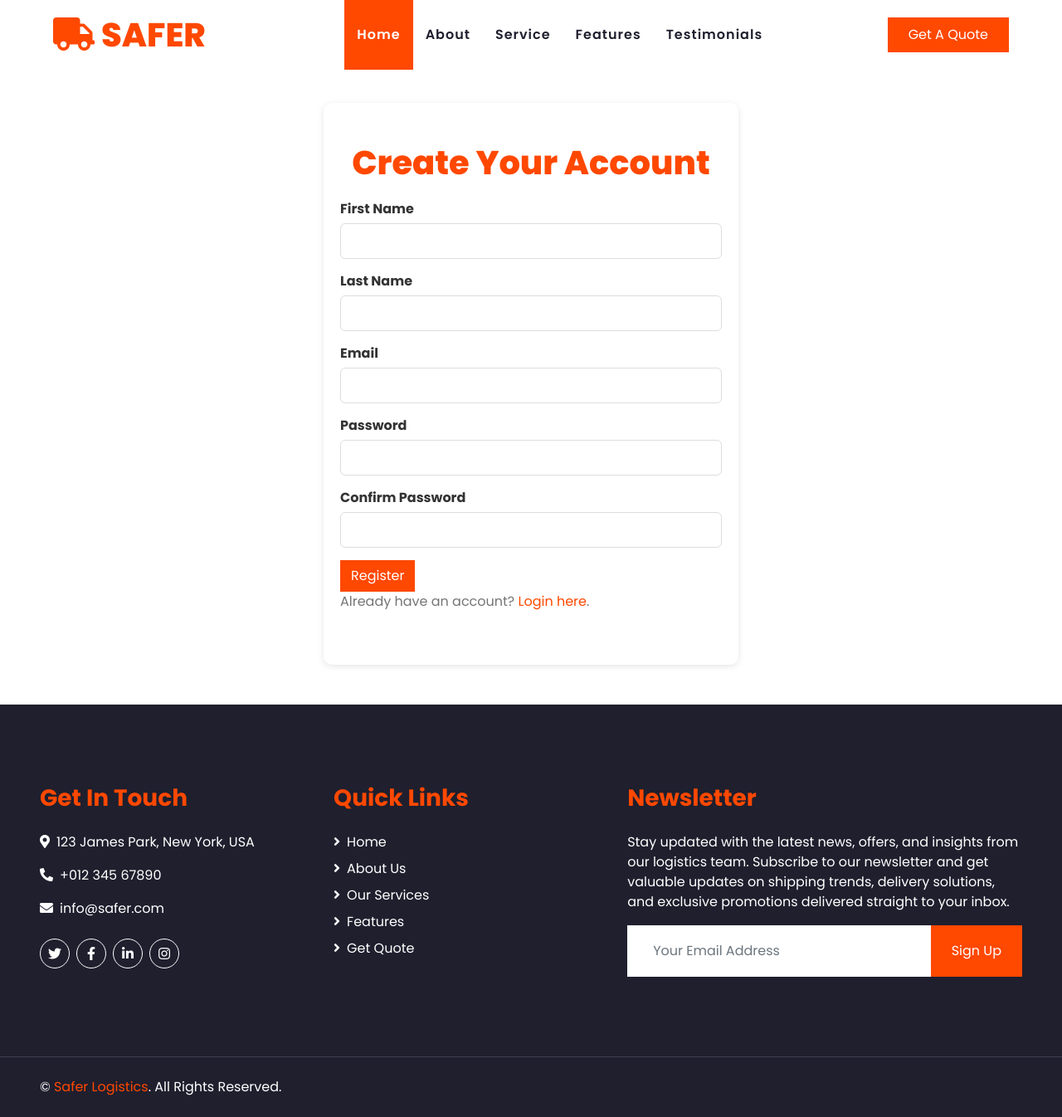
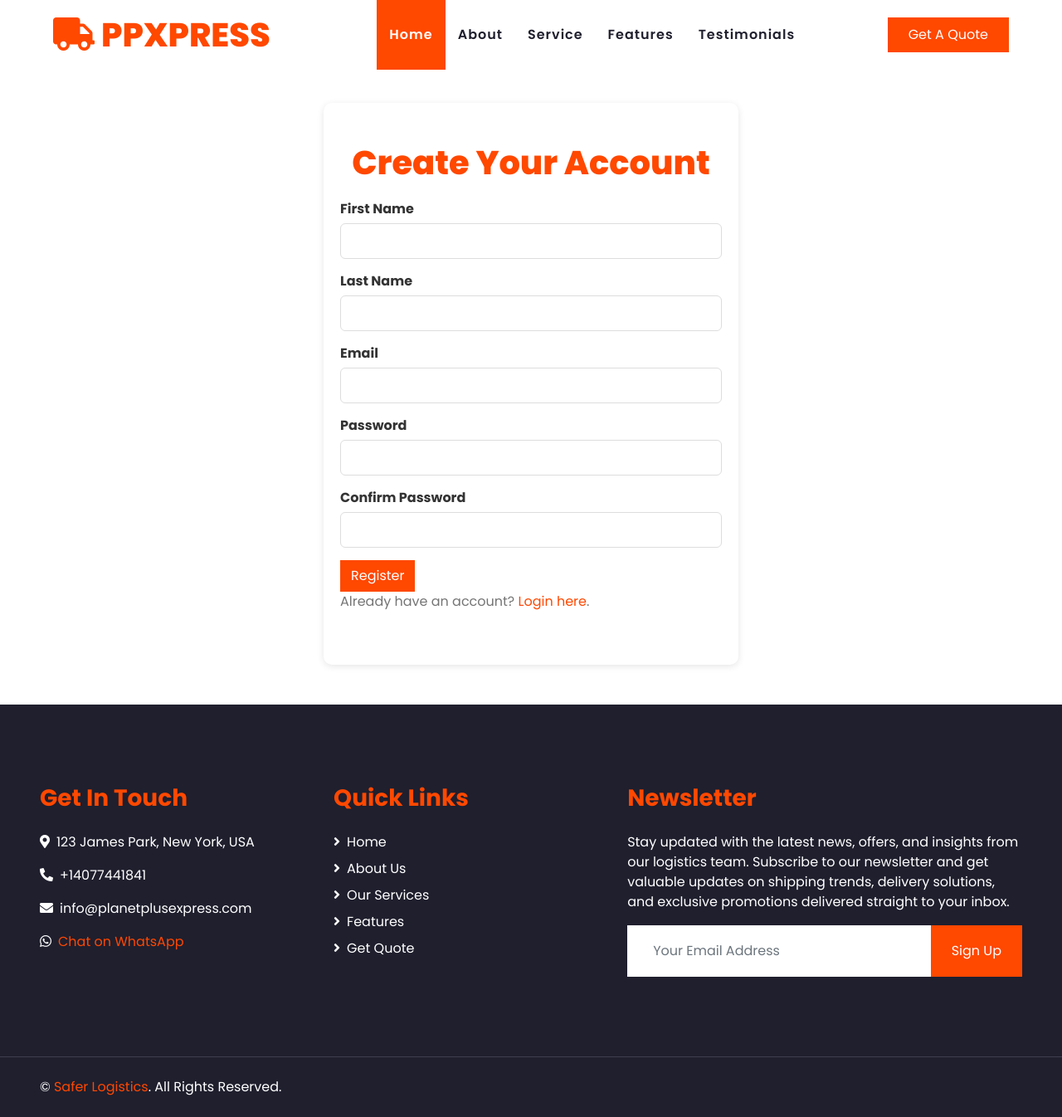
Before and after one commit to davidinmichael/logistics-website, a Django app: page /admin-space/account/register/ in a window 1280 px wide. Shown: the whole page at 83% size. Run offline with Django 5.2, Linux system fonts and the light colour scheme; some libraries are stand-ins or nearby versions.

Commit message:
Mod: Deployment settings

```diff
--- a/templates/partials/footer.html
+++ b/templates/partials/footer.html
@@ -8,9 +8,10 @@
             <i class="fa fa-map-marker-alt mr-2"></i>123 James Park, New York,
             USA
           </p>
-          <p><i class="fa fa-phone-alt mr-2"></i>+012 345 67890</p>
-          <p><i class="fa fa-envelope mr-2"></i>info@safer.com</p>
-          <div class="d-flex justify-content-start mt-4">
+          <p><i class="fa fa-phone-alt mr-2"></i>+14077441841</p>
+          <p><i class="fa fa-envelope mr-2"></i>info@planetplusexpress.com</p>
+          <p><i class="fab fa-whatsapp mr-2"></i><a href="https://wa.me/14077441841" target="_blank" rel="noopener noreferrer">Chat on WhatsApp</a></p>
+          <!-- <div class="d-flex justify-content-start mt-4">
             <a class="btn btn-outline-light btn-social mr-2" href="#"
               ><i class="fab fa-twitter"></i
             ></a>
@@ -23,7 +24,7 @@
             <a class="btn btn-outline-light btn-social" href="#"
               ><i class="fab fa-instagram"></i
             ></a>
-          </div>
+          </div> -->
         </div>
         <div class="col-md-6 mb-5">
           <h3 class="text-primary mb-4">Quick Links</h3>
--- a/templates/partials/nav.html
+++ b/templates/partials/nav.html
@@ -4,7 +4,7 @@
   >
     <a href="{% url 'home' %}" class="navbar-brand ml-lg-3">
       <h1 class="m-0 display-5 text-uppercase text-primary">
-        <i class="fa fa-truck mr-2"></i>Safer
+        <i class="fa fa-truck mr-2"></i>PPXpress
       </h1>
     </a>
     <button
```
